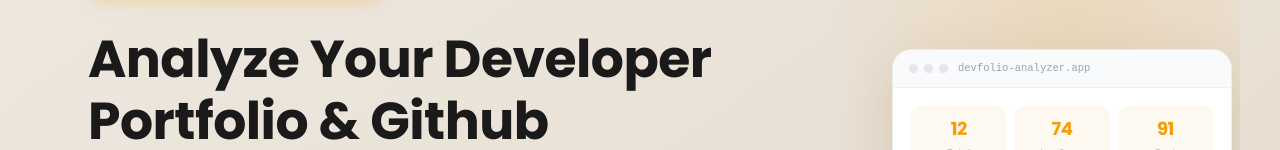
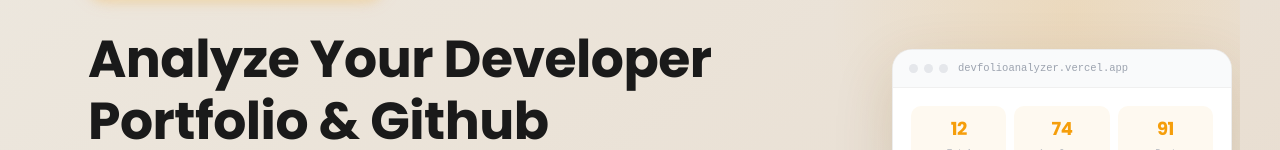
Before and after one commit to najmulcodes/devfolio-analyzer, a React (Create React App) app: page / in a window 1280 px wide. Shown: the part 145-295 px from the top of the page. Built offline with nearby package versions, Linux system fonts and the light colour scheme; no server answers; the HTML template or start-up script is replaced by a standard one; a web font is replaced by a local one.

Commit message:
Update preview url Home page

```diff
--- a/src/pages/Home.js
+++ b/src/pages/Home.js
@@ -92,7 +92,7 @@ export default function Home() {
               <div style={styles.previewDot} />
               <div style={styles.previewDot} />
               <div style={styles.previewDot} />
-              <span style={styles.previewUrl}>devfolio-analyzer.app</span>
+              <span style={styles.previewUrl}>devfolioanalyzer.vercel.app</span>
             </div>
             <div style={styles.previewBody}>
               <div style={styles.mockKpiRow}>
```
